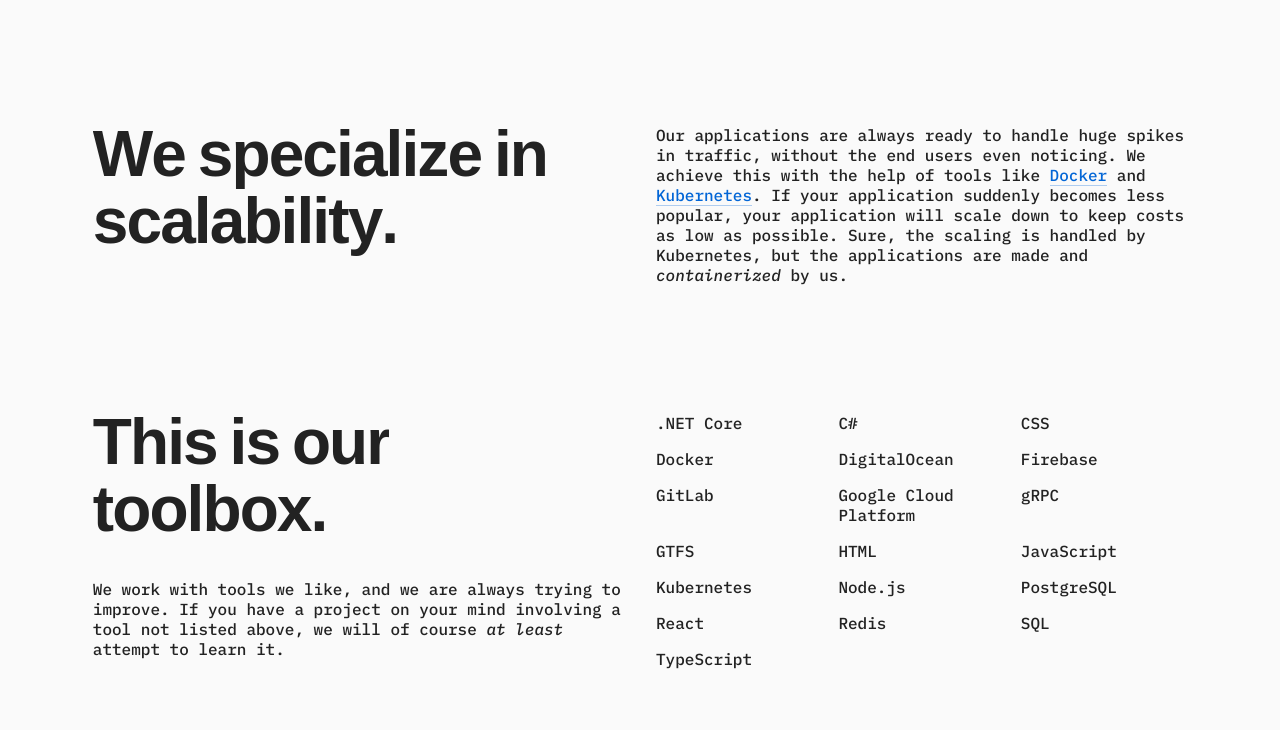
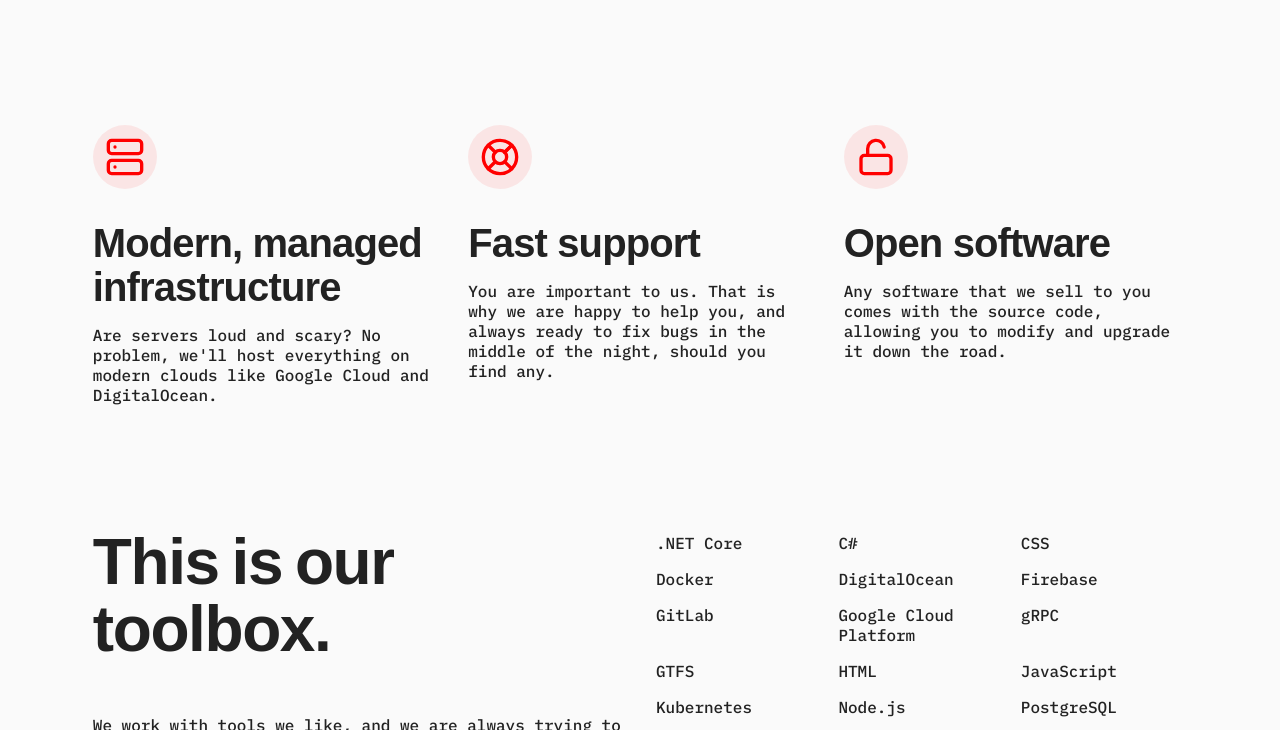
Before and after one commit to ThePicoNerd/LynxLanding, a Gatsby site: page / in a window 1280 px wide. Shown: the part 1007-1737 px from the top of the page. Built offline with nearby package versions, Linux system fonts and the light colour scheme; Gatsby itself is replaced by a stand-in of ours; a web font is replaced by a local one.

Commit message:
Add ICONS!

```diff
--- /dev/null
+++ b/src/components/HighlightedIcon.js
@@ -0,0 +1,11 @@
+import React from "react";
+
+export default class HighlightedIcon extends React.Component {
+  render() {
+    return (
+      <div className={"highlighed-icon"}>
+        {this.props.children}
+      </div>
+    );
+  }
+}
--- a/src/pages/index.js
+++ b/src/pages/index.js
@@ -7,6 +7,7 @@
 import { Helmet } from "react-helmet";
 import GridCol from "../components/GridCol";
 import AnimatedTitle from "../components/AnimatedTitle";
+import HighlightedIcon from "../components/HighlightedIcon";
 
 export default () => (
   <ParallaxProvider>
@@ -40,7 +41,9 @@
     </Helmet>
     <Section className="full-height section--center-v">
       <GridCol className="sm12 lg6">
-        <AnimatedTitle className="title--big">We make software that works.</AnimatedTitle>
+        <AnimatedTitle className="title--big">
+          We make software that works.
+        </AnimatedTitle>
       </GridCol>
     </Section>
     <Section>
@@ -59,20 +62,70 @@
       </GridCol>
     </Section>
     <Section>
-      <GridCol className="sm12 md6">
-        <AnimatedTitle>We specialize in scalability.</AnimatedTitle>
+      <GridCol className="sm12 md4">
+        <HighlightedIcon>
+          <svg
+            xmlns="http://www.w3.org/2000/svg"
+            viewBox="0 0 24 24"
+            fill="none"
+            stroke-width="2"
+            stroke-linecap="round"
+            stroke-linejoin="round"
+          >
+            <rect x="2" y="2" width="20" height="8" rx="2" ry="2" />
+            <rect x="2" y="14" width="20" height="8" rx="2" ry="2" />
+            <line x1="6" y1="6" x2="6" y2="6" />
+            <line x1="6" y1="18" x2="6" y2="18" />
+          </svg>
+        </HighlightedIcon>
+        <h2>Modern, managed infrastructure</h2>
+        <p>
+          Are servers loud and scary? No problem, we'll host everything on
+          modern clouds like Google Cloud and DigitalOcean.
+        </p>
       </GridCol>
-      <GridCol className="sm12 md6">
+      <GridCol className="sm12 md4">
+        <HighlightedIcon>
+          <svg
+            xmlns="http://www.w3.org/2000/svg"
+            viewBox="0 0 24 24"
+            fill="none"
+            stroke-width="2"
+            stroke-linecap="round"
+            stroke-linejoin="round"
+          >
+            <circle cx="12" cy="12" r="10" />
+            <circle cx="12" cy="12" r="4" />
+            <line x1="4.93" y1="4.93" x2="9.17" y2="9.17" />
+            <line x1="14.83" y1="14.83" x2="19.07" y2="19.07" />
+            <line x1="14.83" y1="9.17" x2="19.07" y2="4.93" />
+            <line x1="14.83" y1="9.17" x2="18.36" y2="5.64" />
+            <line x1="4.93" y1="19.07" x2="9.17" y2="14.83" />
+          </svg>
+        </HighlightedIcon>
+        <h2>Fast support</h2>
         <p>
-          Our applications are always ready to handle huge spikes in traffic,
-          without the end users even noticing. We achieve this with the help of
-          tools like <a href="https://www.docker.com">Docker</a> and{" "}
-          <a href="https://kubernetes.io">Kubernetes</a>. If your application
-          suddenly becomes less popular, your application will scale down to
-          keep costs as low as possible. Sure, the scaling is handled by
-          Kubernetes, but the applications are made and <i>containerized</i> by
-          us.
+          You are important to us. That is why we are happy to help you, and
+          always ready to fix bugs in the middle of the night, should you find
+          any.
         </p>
+      </GridCol>
+      <GridCol className="sm12 md4">
+        <HighlightedIcon>
+          <svg
+            xmlns="http://www.w3.org/2000/svg"
+            viewBox="0 0 24 24"
+            fill="none"
+            stroke-width="2"
+            stroke-linecap="round"
+            stroke-linejoin="round"
+          >
+            <rect x="3" y="11" width="18" height="11" rx="2" ry="2" />
+            <path d="M7 11V7a5 5 0 0 1 9.9-1" />
+          </svg>
+        </HighlightedIcon>
+        <h2>Open software</h2>
+        <p>Any software that we sell to you comes with the source code, allowing you to modify and upgrade it down the road.</p>
       </GridCol>
     </Section>
     <Section>
@@ -153,7 +206,9 @@
       </div>
     </Section>
     <div className="footer">
-      <p>© 2019 Lynx · <a href="https://blog.lynx.agency">Blog</a></p>
+      <p>
+        © 2019 Lynx · <a href="https://blog.lynx.agency">Blog</a>
+      </p>
     </div>
   </ParallaxProvider>
 );
--- a/src/styles/_mixins.scss
+++ b/src/styles/_mixins.scss
@@ -72,3 +72,15 @@
   font-weight: 500;
   font-size: 16px;
 }
+
+@function pow($number, $exponent) {
+  $value: 1;
+
+  @if $exponent > 0 {
+    @for $i from 1 through $exponent {
+      $value: $value * $number;
+    }
+  }
+
+  @return $value;
+}
--- a/src/styles/index.scss
+++ b/src/styles/index.scss
@@ -33,7 +33,7 @@
   margin: 0;
   font-size: 48px;
   font-weight: 600;
-  letter-spacing: -0.03em;
+  letter-spacing: -0.022em;
   line-height: 1.05;
 
   @include sm {
@@ -56,6 +56,14 @@
     color: #ff0000;
     font-weight: inherit;
   }
+}
+
+h2 {
+  font-size: 40px;
+  margin: 0;
+  font-weight: 600;
+  letter-spacing: -0.022em;
+  line-height: 1.1;
 }
 
 .section {
@@ -89,6 +97,23 @@
   }
 }
 
+.highlighed-icon {
+  background-color: #fff;
+  border-radius: 50%;
+  width: 64px;
+  height: 64px;
+  padding: 12px;
+  box-sizing: border-box;
+  background-color: rgba(255, 0, 0, 0.082);
+  margin-bottom: 32px;
+
+  svg {
+    stroke: #ff0000;
+    height: 100%;
+    width: 100%;
+  }
+}
+
 .container {
   margin: 0 auto;
   display: grid;
@@ -105,15 +130,15 @@
 
   > div {
     h1 {
-      margin: 0;
+      margin-bottom: 48px;
+    }
 
-      &:not(:last-child) {
-        margin-bottom: 48px;
-      }
+    h2 {
+      margin-bottom: 16px;
     }
 
     > *:not(:first-child) {
-      margin-top: 32px;
+      margin-top: 16px;
     }
   }
 }
```
Also changed, not shown: src/pages/404.js (added, +46 -0 lines), 1 other file.
